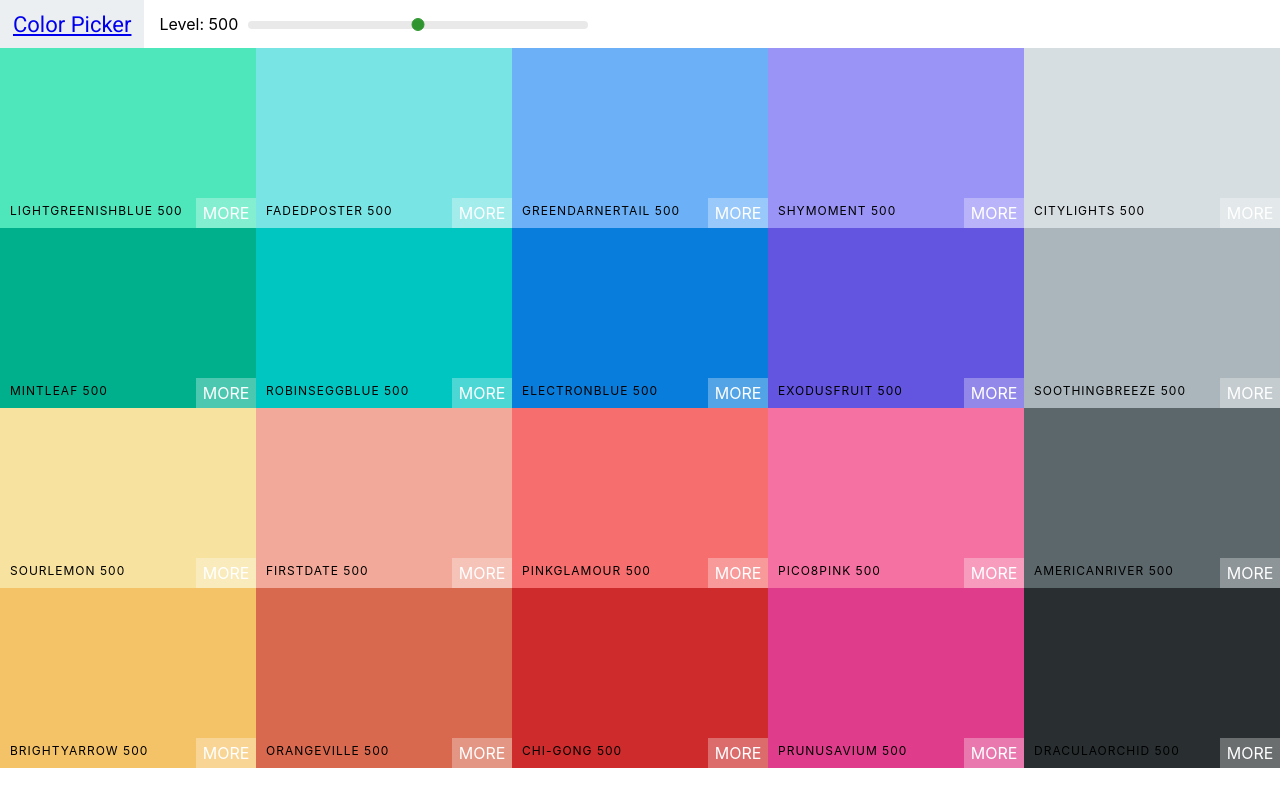
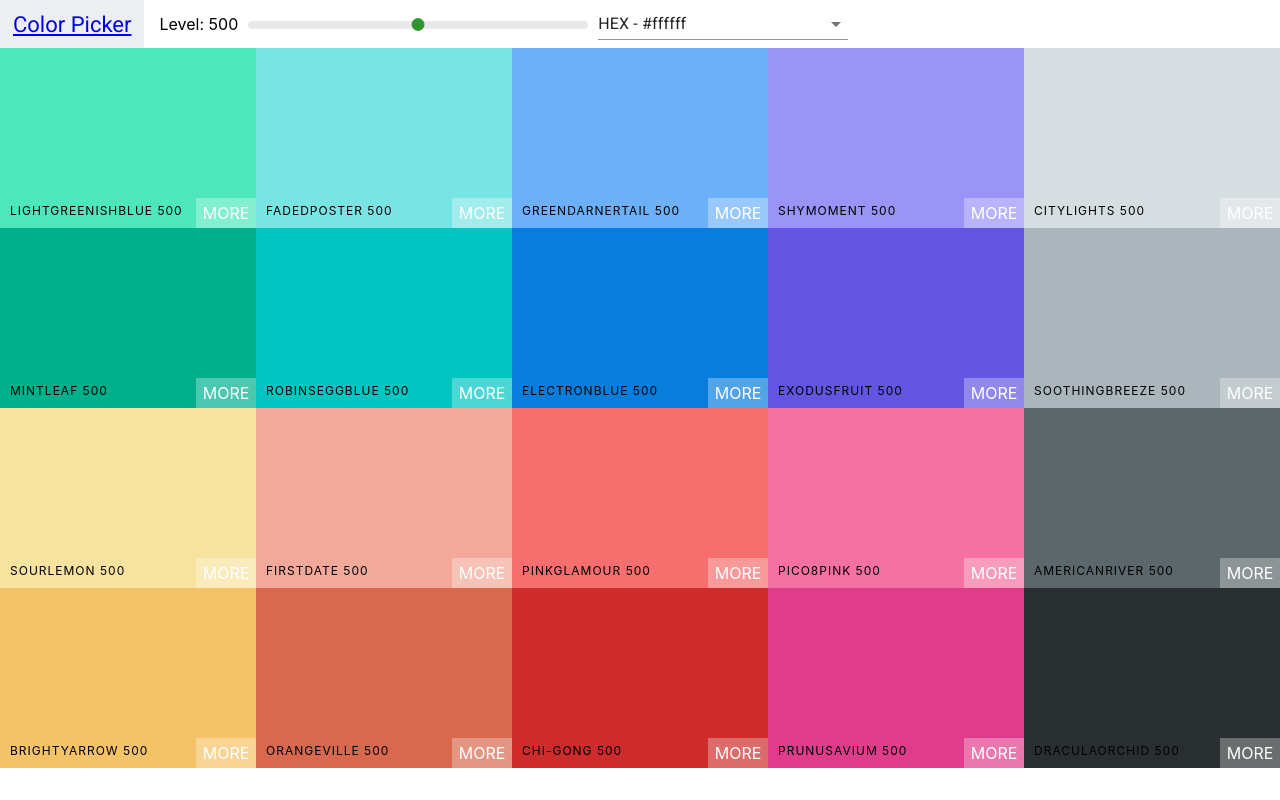
Before and after one commit to Dimisz/color-app, a React (Create React App) app: page / in a window 1280 px wide. Built offline with nearby package versions, Linux system fonts and the light colour scheme.

Commit message:
Added NativeSelect MUI component

```diff
--- a/package.json
+++ b/package.json
@@ -3,6 +3,9 @@
   "version": "0.1.0",
   "private": true,
   "dependencies": {
+    "@emotion/react": "^11.11.0",
+    "@emotion/styled": "^11.11.0",
+    "@mui/material": "^5.12.3",
     "@testing-library/jest-dom": "^5.16.5",
     "@testing-library/react": "^13.4.0",
     "@testing-library/user-event": "^13.5.0",
--- a/src/components/NavBar/NavBar.js
+++ b/src/components/NavBar/NavBar.js
@@ -1,9 +1,10 @@
 import Slider from 'rc-slider';
+import { NativeSelect } from '@mui/material';
 
 import 'rc-slider/assets/index.css';
 import './NavBar.css';
 
-export default function NavBar({level, changeLevel}){
+export default function NavBar({level, changeLevel, handleSelect}){
   return(
     <header className='navbar'>
       <div className='logo'>
@@ -21,6 +22,13 @@ export default function NavBar({level, changeLevel}){
           />
         </div>
       </div>
+      <div className='select-container'>
+        <NativeSelect onChange={handleSelect}>
+          <option value='hex'>HEX - #ffffff</option>
+          <option value='rgb'>RGB - rgb(255, 255, 255)</option>
+          <option value='rgba'>RGBA - rgba(255, 255, 255, 1.0)</option>
+        </NativeSelect>
+      </div>
     </header>
   );
 }
--- a/src/components/Palette/Palette.js
+++ b/src/components/Palette/Palette.js
@@ -6,12 +6,13 @@ import './Palette.css';
 
 export default function Palette({palette}){
   const [level, setLevel] = useState(500);
+  const [format, setFormat] = useState('hex');
 
   const colorBoxes = palette.colors[level].map((color) => {
     return (
       <ColorBox
         key={color.name}
-        background={color.hex}
+        background={color[format]}
         name={color.name}
       />
     )
@@ -21,9 +22,17 @@ export default function Palette({palette}){
     setLevel(newLevel);
   }
 
+  const handleSelect = (e) => {
+    setFormat(e.target.value);
+  }
+
   return(
     <div className="palette">
-      <NavBar level={level} changeLevel={changeLevel}/>
+      <NavBar
+        level={level}
+        changeLevel={changeLevel}
+        handleSelect={handleSelect}
+      />
       {/* navbar goes here */}
       <div className='palette-colors'>
         {colorBoxes}
```
Also changed, not shown: 1 other file (tests, documents, lock files or other folders).
